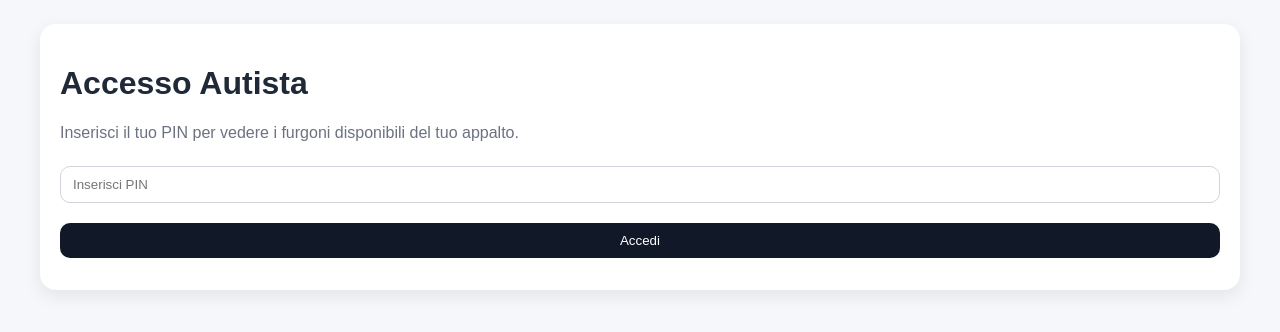
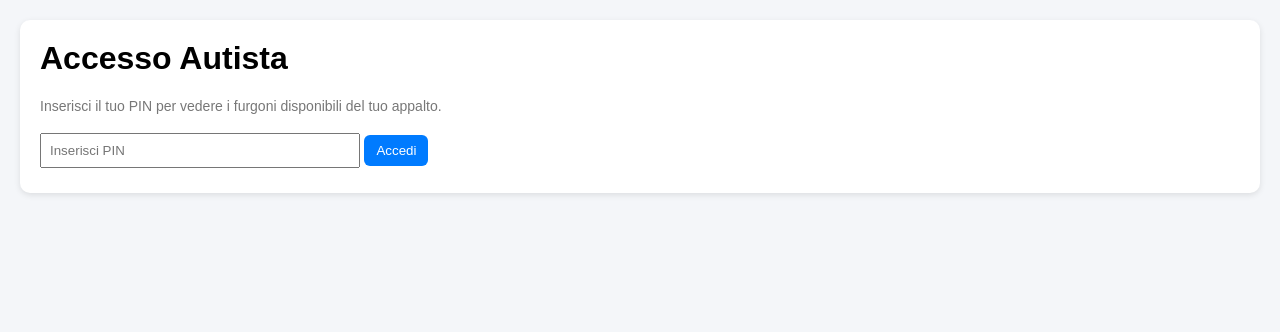
Before and after one commit to Mpa-flotta/furgoni-app, a Flask app: page /driver in a window 1280 px wide. Shown: the top 332 px of the page. Run offline with Flask 3, Linux system fonts and the light colour scheme; some libraries are stand-ins or nearby versions.

Commit message:
Update base.html

```diff
--- a/templates/base.html
+++ b/templates/base.html
@@ -1,43 +1,137 @@
-<!doctype html>
+<!DOCTYPE html>
 <html lang="it">
 <head>
-  <meta charset="utf-8">
-  <meta name="viewport" content="width=device-width, initial-scale=1">
-  <title>{{ title or 'App Furgoni' }}</title>
+    <meta charset="UTF-8">
+    <title>Gestione Furgoni</title>
+
     <style>
-    body { font-family: Arial, sans-serif; margin: 0; background: #f5f7fb; color: #1f2937; }
-    .container { max-width: 1200px; margin: 0 auto; padding: 24px; }
-    .card { background: #fff; border-radius: 16px; padding: 20px; box-shadow: 0 6px 18px rgba(0,0,0,0.08); margin-bottom: 16px; }
-    .grid { display: grid; gap: 16px; }
-    .grid-2 { grid-template-columns: repeat(auto-fit, minmax(320px, 1fr)); }
-    .grid-3 { grid-template-columns: repeat(auto-fit, minmax(220px, 1fr)); }
-    input, select, textarea, button { width: 100%; padding: 10px 12px; margin-top: 8px; margin-bottom: 12px; border: 1px solid #d1d5db; border-radius: 10px; box-sizing: border-box; }
-    button { background: #111827; color: white; border: none; cursor: pointer; }
-    button:hover { opacity: 0.95; }
-    a { color: #1d4ed8; text-decoration: none; }
-    table { width: 100%; border-collapse: collapse; }
-    th, td { padding: 10px; border-bottom: 1px solid #e5e7eb; text-align: left; vertical-align: top; }
-    .badge { display: inline-block; padding: 6px 10px; border-radius: 999px; font-size: 12px; background: #e5e7eb; }
-    .small { font-size: 12px; color: #6b7280; word-break: break-all; }
-    .flash { padding: 10px 12px; border-radius: 12px; margin-bottom: 12px; background: #eef2ff; }
-    .topbar { display:flex; justify-content:space-between; align-items:center; gap:12px; margin-bottom:16px; }
-    .stats { font-size: 28px; font-weight: bold; }
-    .muted { color: #6b7280; }
-    .gallery { display:grid; grid-template-columns: repeat(auto-fit, minmax(140px, 1fr)); gap: 10px; }
-    .gallery img { width:100%; height:120px; object-fit:cover; border-radius:12px; }
-    .row { display:grid; grid-template-columns: repeat(auto-fit, minmax(220px, 1fr)); gap:12px; }
+        body {
+            font-family: Arial, sans-serif;
+            background: #f4f6f9;
+            margin: 0;
+            padding: 20px;
+        }
+
+        h1, h2, h3 {
+            margin-top: 0;
+        }
+
+        .topbar {
+            display: flex;
+            justify-content: space-between;
+            align-items: center;
+            margin-bottom: 20px;
+        }
+
+        .topbar a {
+            text-decoration: none;
+            padding: 8px 12px;
+            background: #333;
+            color: #fff;
+            border-radius: 6px;
+        }
+
+        .card {
+            background: #fff;
+            padding: 20px;
+            margin-bottom: 20px;
+            border-radius: 10px;
+            box-shadow: 0 2px 6px rgba(0,0,0,0.1);
+        }
+
+        .grid {
+            display: grid;
+            gap: 15px;
+        }
+
+        .grid-3 {
+            grid-template-columns: repeat(auto-fit, minmax(200px, 1fr));
+        }
+
+        .stats {
+            font-size: 26px;
+            font-weight: bold;
+            margin-top: 5px;
+        }
+
+        .muted {
+            color: #777;
+            font-size: 14px;
+        }
+
+        input, select, textarea {
+            padding: 8px;
+            margin: 5px 0;
+            width: 100%;
+            max-width: 300px;
+        }
+
+        button {
+            padding: 8px 12px;
+            border: none;
+            background: #007bff;
+            color: white;
+            border-radius: 6px;
+            cursor: pointer;
+        }
+
+        button:hover {
+            background: #0056b3;
+        }
+
+        table {
+            width: 100%;
+            border-collapse: collapse;
+        }
+
+        th, td {
+            padding: 10px;
+            border-bottom: 1px solid #ddd;
+            text-align: left;
+        }
+
+        th {
+            background: #f0f0f0;
+        }
+
+        img {
+            max-width: 100%;
+        }
+
+        .flash {
+            padding: 10px;
+            margin-bottom: 15px;
+            border-radius: 6px;
+        }
+
+        .flash.success {
+            background: #d4edda;
+            color: #155724;
+        }
+
+        .flash.error {
+            background: #f8d7da;
+            color: #721c24;
+        }
     </style>
 </head>
+
 <body>
-  <div class="container">
+
+    <!-- Messaggi flash -->
     {% with messages = get_flashed_messages(with_categories=true) %}
         {% if messages %}
             {% for category, message in messages %}
-          <div class="flash">{{ message }}</div>
+                <div class="flash {{ category }}">
+                    {{ message }}
+                </div>
             {% endfor %}
         {% endif %}
     {% endwith %}
-    {% block content %}{% endblock %}
-  </div>
+
+    <!-- Contenuto -->
+    {% block content %}
+    {% endblock %}
+
 </body>
 </html>
```
Lines whose indentation alone changed are shown as unchanged.
